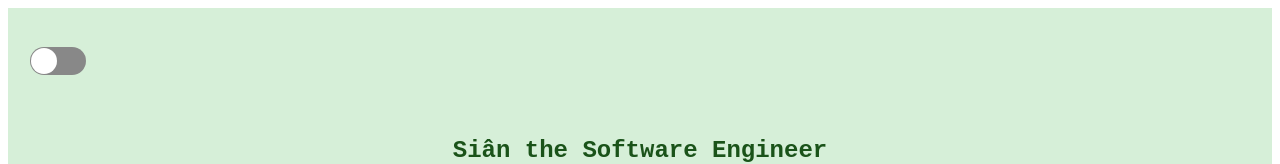
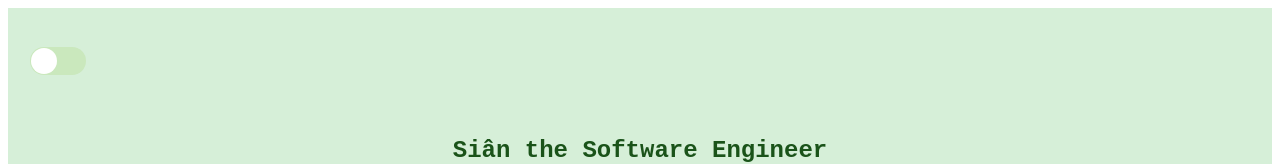
Before and after one commit to sian-codes/website, a React (Vite) app: page / in a window 1280 px wide. Shown: the top 164 px of the page. Built offline with nearby package versions, Linux system fonts and the light colour scheme.

Commit message:
amend the theme to allow the body colour and switch background to change between themes

```diff
--- a/src/App.css
+++ b/src/App.css
@@ -25,7 +25,7 @@
 }
 
 .read-the-docs {
-  color: #888;
+  color: #D6EFD8;
 }
 
 #light {
@@ -41,14 +41,14 @@
   color: #80AF81;
 }
 
-#dark {
+#dark, #dark body{
     background-color: #065508;
 }
 
 .switch {
   display: flex;
-    justify-content: center;
-    align-items: center;
+  justify-content: center;
+  align-items: center;
   width: 100px;
   height: 10px;
 }
--- a/src/App.tsx
+++ b/src/App.tsx
@@ -3,7 +3,7 @@ import Header from "./components/Header.tsx";
 import ProfileView from "../src/views/ProfileView.tsx";
 import TechnologyView from "./views/TechnologyView.tsx";
 import PersonalPortfolioCard from "./components/PersonalPortfolioCard.tsx";
-import {createContext, useState} from "react";
+import {createContext, useEffect, useState} from "react";
 import ReactSwitch from "react-switch";
 import {FontAwesomeIcon} from "@fortawesome/react-fontawesome";
 import {faMoon, faSunBright} from "@awesome.me/kit-459d1b3662/icons/classic/solid";
@@ -18,21 +18,25 @@ function App() {
         setTheme((curr) => (curr === 'light' ? 'dark' : 'light'));
     };
 
+    useEffect(() => {
+        document.body.id = theme;
+    }, [theme]);
+
     return (
   <ThemeContext.Provider value={{ theme, toggleTheme }}>
       <div className="App" id={theme}>
         <Header />
           <div className="switch">
-              <ReactSwitch onChange={toggleTheme} checked={theme === "dark"}
+              <ReactSwitch onChange={toggleTheme} checked={theme === "dark"} offColor={"#CAE8BD"}
                 checkedIcon={<div style={{ display: "flex", alignItems: "center", justifyContent: "center", height: "100%" }}>
                       <FontAwesomeIcon icon={faMoon} style={{ color: "#fff", fontSize: 16 }} />
                   </div>
               }
-                           uncheckedIcon={
-                               <div style={{ display: "flex", alignItems: "center", justifyContent: "center", height: "100%" }}>
-                                   <FontAwesomeIcon icon={faSunBright} style={{ color: "#ffffff", fontSize: 16 }} />
-                               </div>
-                           }/>
+               uncheckedIcon={
+                   <div style={{ display: "flex", alignItems: "center", justifyContent: "center", height: "100%" }}>
+                       <FontAwesomeIcon icon={faSunBright} style={{ color: "#ffffff", fontSize: 16 }} />
+                   </div>
+               }/>
           </div>
           <ProfileView />
             <TechnologyView />
--- a/src/index.css
+++ b/src/index.css
@@ -5,8 +5,6 @@
 
   color-scheme: light dark;
   color: rgba(255, 255, 255, 0.87);
-  /*background-color: #508D4E;*/
-
   font-synthesis: none;
   text-rendering: optimizeLegibility;
   -webkit-font-smoothing: antialiased;
@@ -25,6 +23,7 @@ a:hover {
 body {
   min-width: 320px;
   min-height: 100vh;
+  background: #D6EFD8;
 }
 
 h1 {
@@ -53,7 +52,6 @@ button:focus-visible {
 
 @media (prefers-color-scheme: light) {
   :root {
-    color: #213547;
     background-color: #ffffff;
   }
   a:hover {
```
